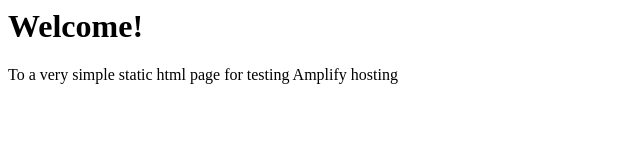
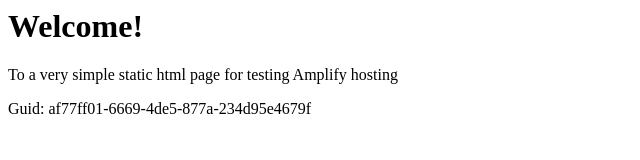
Before and after one commit to aws-aemilia-bom/Github-PR-Commit-Integration-Test-DoNotTouch-Gith-OKSLNVO2-v1-preprod-ap-south-1, a website: page src/index.html in a window 1280 px wide. Shown: the whole page, without its empty margins (0-640 px from the left). Drawn offline with Linux system fonts and the light colour scheme.

Commit message:
commit from integ tests

```diff
--- a/src/index.html
+++ b/src/index.html
@@ -1,3 +1,5 @@
+
+
 <html lang="en">
 
 <head>
@@ -10,6 +12,6 @@
 <body>
     <h1>Welcome!</h1>
     <p>To a very simple static html page for testing Amplify hosting</p>
-</body>
+    <p>Guid: af77ff01-6669-4de5-877a-234d95e4679f</p></body>
 
 </html>
```
